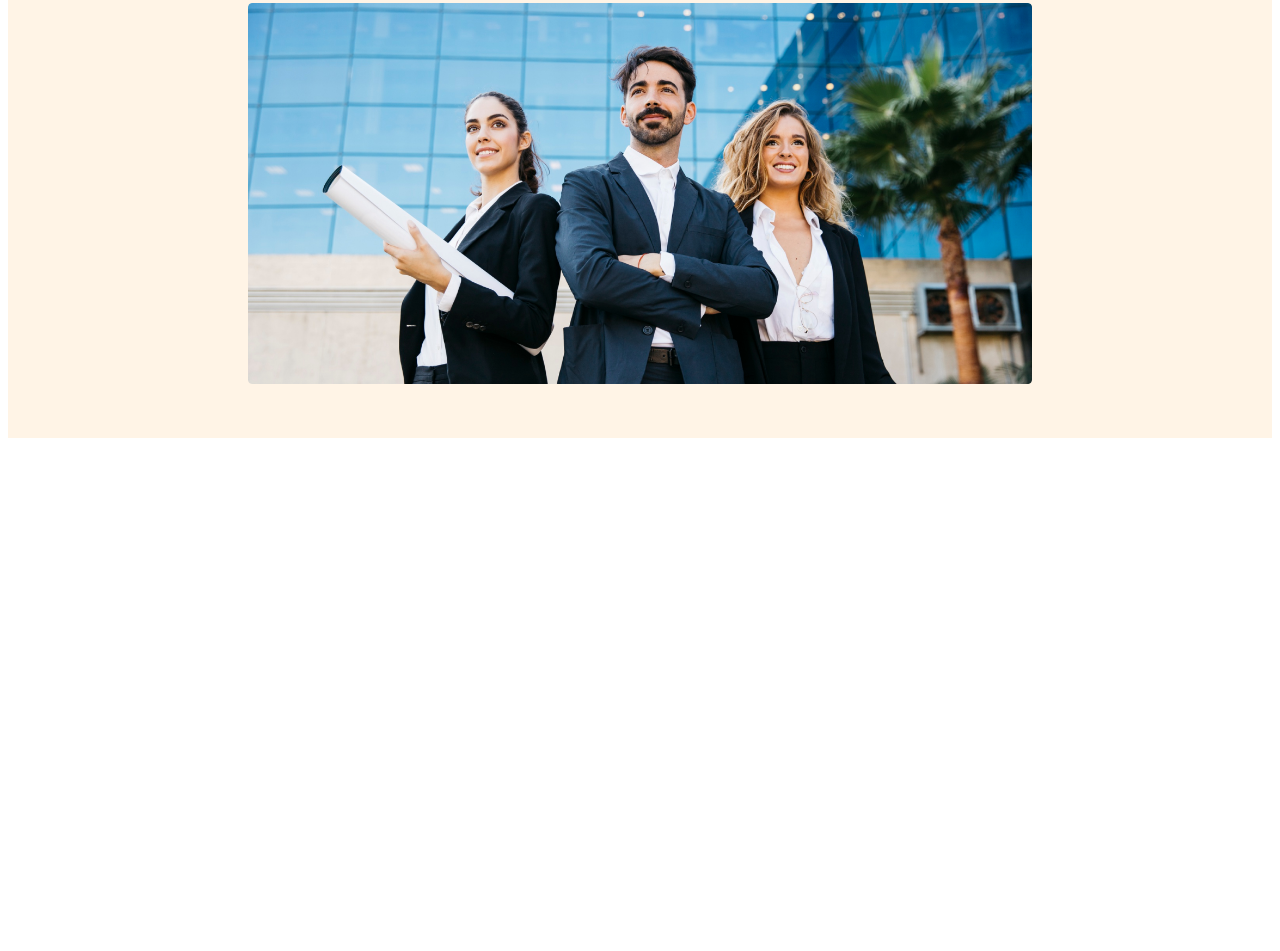
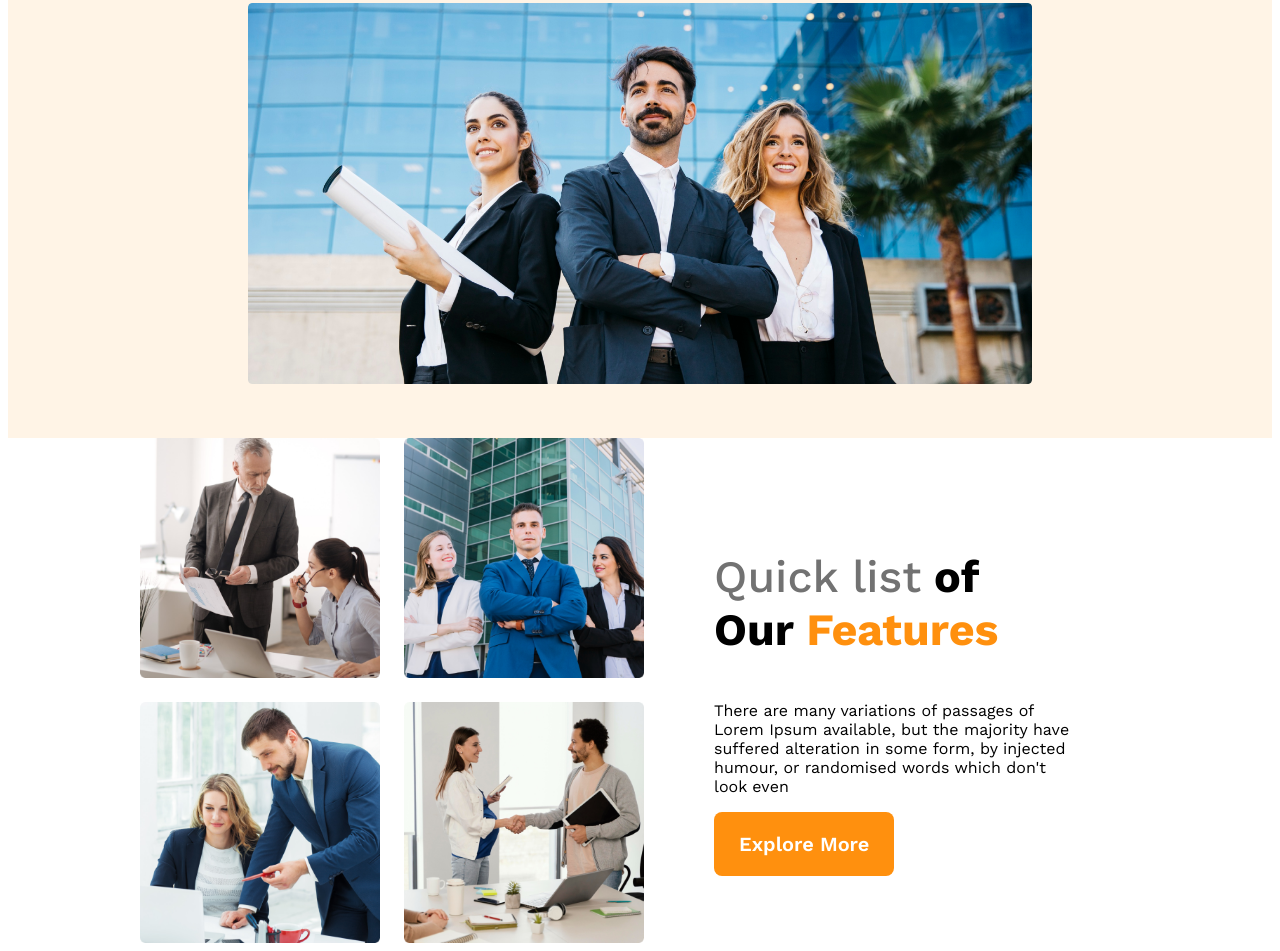
Before and after one commit to Nooralammazumder/architects-website, a plain HTML site: page index.html in a window 1280 px wide. Shown: the part 573-1524 px from the top of the page. Before the commit the page ends 1019 px from the top, so only its background shows below. Drawn offline with nearby package versions, Linux system fonts and the light colour scheme.

Commit message:
content added

```diff
--- a/index.html
+++ b/index.html
@@ -7,6 +7,7 @@
     <link rel="stylesheet" href="styles/style.css" />
   </head>
   <body>
+    <!-- header -->
     <header>
       <nav>
         <h3 class="nav-title">Architects</h3>
@@ -30,5 +31,28 @@
         <img src="images/banner.png" alt="" />
       </div>
     </header>
+    <main>
+       <!-- teams sec -->
+       <section class="teams-container">
+        <div class="teams-img-container">
+           <img src="images/team1.png" alt="">
+           <img src="images/team2.png" alt="">
+           <img src="images/team3.png" alt="">
+           <img src="images/team4.png" alt="">
+        </div>
+        <div class="teams-content">
+          <h3 class="teams-title"> <span class="quick">Quick list</span> <span>of Our</span> <span class="text-features">Features</span></h3>
+          <p class="teams-desc">
+            There are many variations of passages of Lorem Ipsum available, but the majority have suffered alteration in some form, by injected humour, or randomised words which don't look even
+          </p>
+          <button class="btn-primary">
+            Explore More
+          </button>
+        </div>
+       </section>
+    </main>
+    <footer>
+
+    </footer>
   </body>
 </html>
--- a/styles/style.css
+++ b/styles/style.css
@@ -60,6 +60,44 @@ nav li a {
     margin-top: 20px;
     width: 100%;
 }
+/* main sec */
+main{
+    max-width: 1000px;
+    margin: 0 auto;
+}
+/* teams styles */
+.teams-container{
+    display: flex;
+    align-items: center;
+}
+.teams-img-container {
+    display: grid;
+    grid-template-columns: repeat(2, 1fr);
+    gap: 1.5rem;
+}
+.teams-img-container img {
+    width: 100%;
+}
+.teams-content {
+    padding-left: 70px;
+    padding-right: 70px;
+    width: 50%;
+}
+.teams-title {
+    font-size: 2.8rem;
+}
+.teams-title .quick {
+    color: var(--dark-03, #727272);
+    font-weight: 500;
+}
+.teams-title .text-features {
+    color: #FF900E;
+    font-weight: 700;
+}
+
+
+
+
 /* responsive style */
 /* mobile */
 @media screen and (max-width: 576px) {
```
